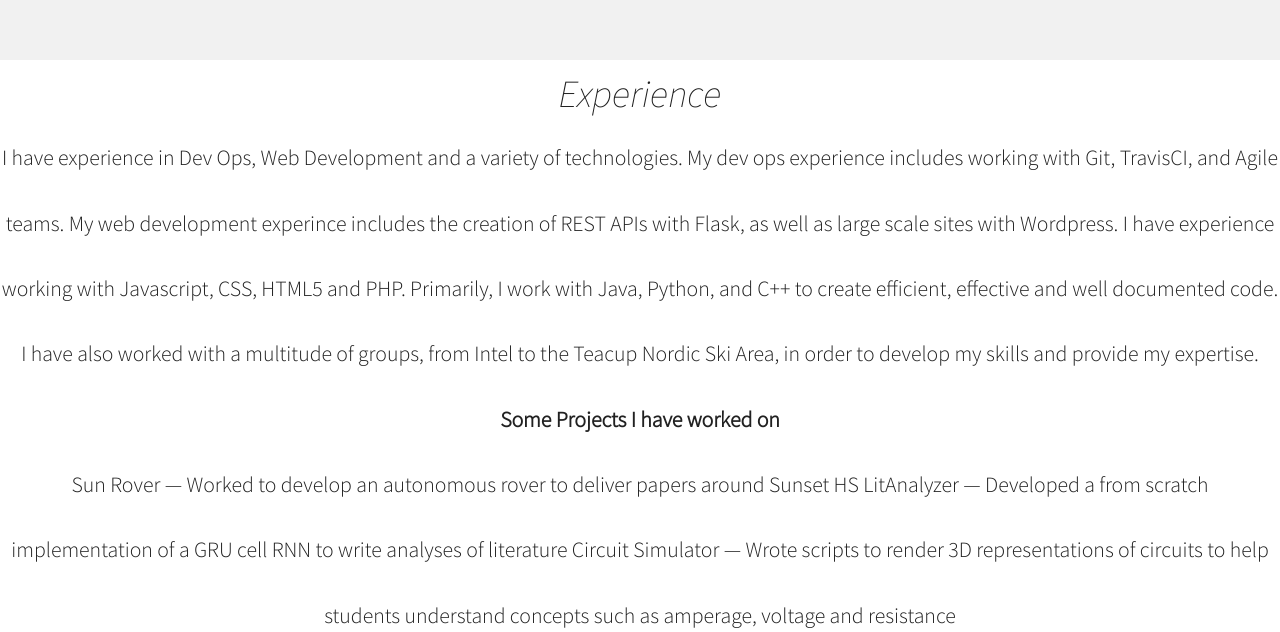
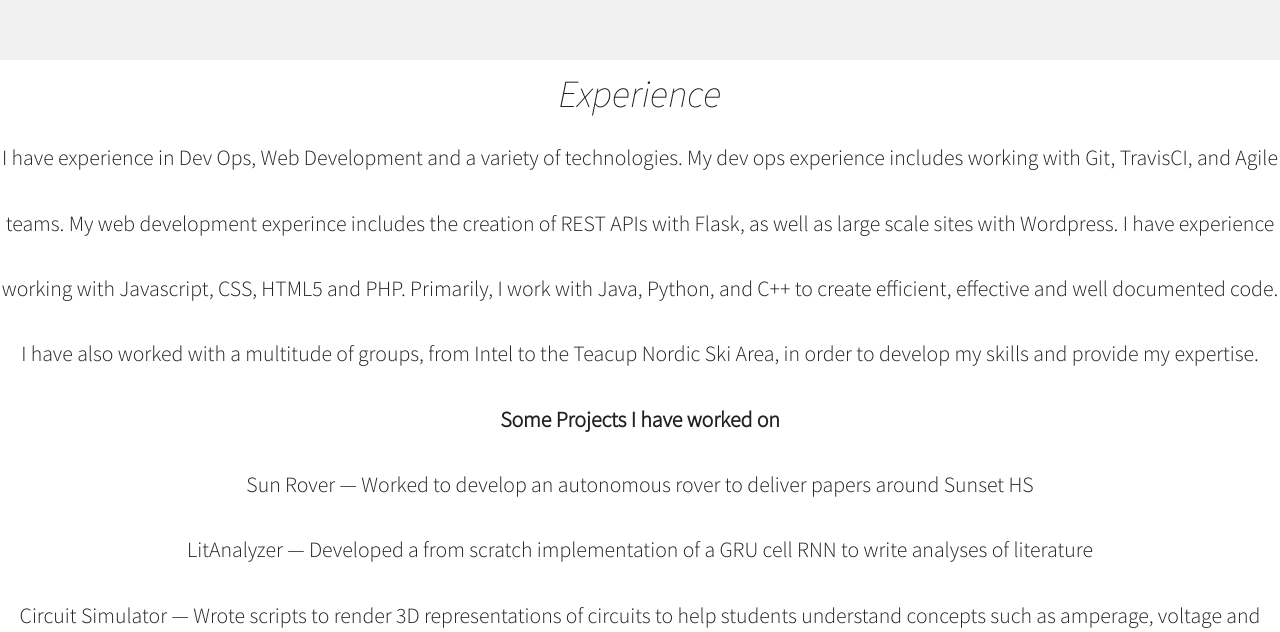
Before and after one commit to CarsonCummins11/resume_site, a plain HTML site: page index.html in a window 1280 px wide. Shown: the part 2340-2972 px from the top of the page. Drawn offline with Linux system fonts and the light colour scheme.

Commit message:
Update index.html

```diff
--- a/index.html
+++ b/index.html
@@ -112,9 +112,9 @@
                 Javascript, CSS, HTML5 and PHP. Primarily, I work with Java, Python, and C++ to create efficient, effective and well documented code. I have also worked
                 with a multitude of groups, from Intel to the Teacup Nordic Ski Area, in order to develop my skills and provide my expertise.
             <b>Some Projects I have worked on</b><br>
-                Sun Rover — Worked to develop an autonomous rover to deliver papers around Sunset HS
+                Sun Rover — Worked to develop an autonomous rover to deliver papers around Sunset HS<br>
 
-                LitAnalyzer — Developed a from scratch implementation of a GRU cell RNN to write analyses of literature
+                LitAnalyzer — Developed a from scratch implementation of a GRU cell RNN to write analyses of literature<br>
 
                 Circuit Simulator — Wrote scripts to render 3D representations of circuits to help students understand concepts such as amperage, voltage and resistance
 </bb></div>
```
